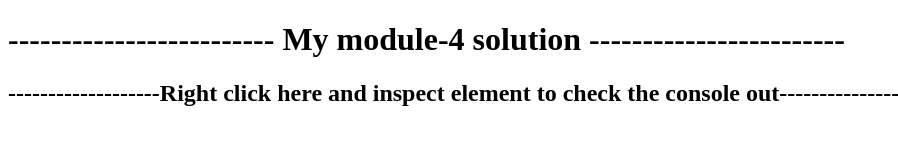
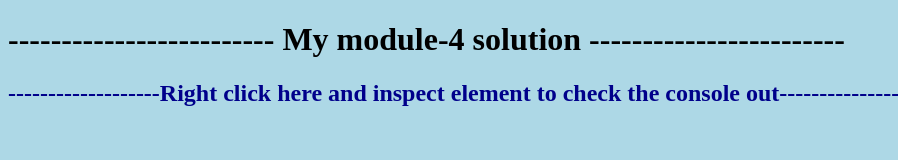
Before and after one commit to amanpreetk17/amanpreetk17.github.io, a plain HTML site: page assignment 4/index.html in a window 1280 px wide. Shown: the whole page, without its empty margins (0-898 px from the left). Drawn offline with Linux system fonts and the light colour scheme.

Commit message:
Update index.html

```diff
--- a/assignment 4/index.html
+++ b/assignment 4/index.html
@@ -3,9 +3,9 @@
 <head>
 	<title></title>
 </head>
-<body>
-	<h1>------------------------- My module-4 solution ------------------------</h1>
-  <h2>-------------------Right click here and inspect element to check the console out--------------------</h2>
+<body bgcolor="lightblue">
+	<h1 style="color:Black">------------------------- My module-4 solution ------------------------</h1>
+  <h2 style="color:darkblue">-------------------Right click here and inspect element to check the console out--------------------</h2>
 	<script src="script.js" ="text/javascript">
 
 		</script>
```
